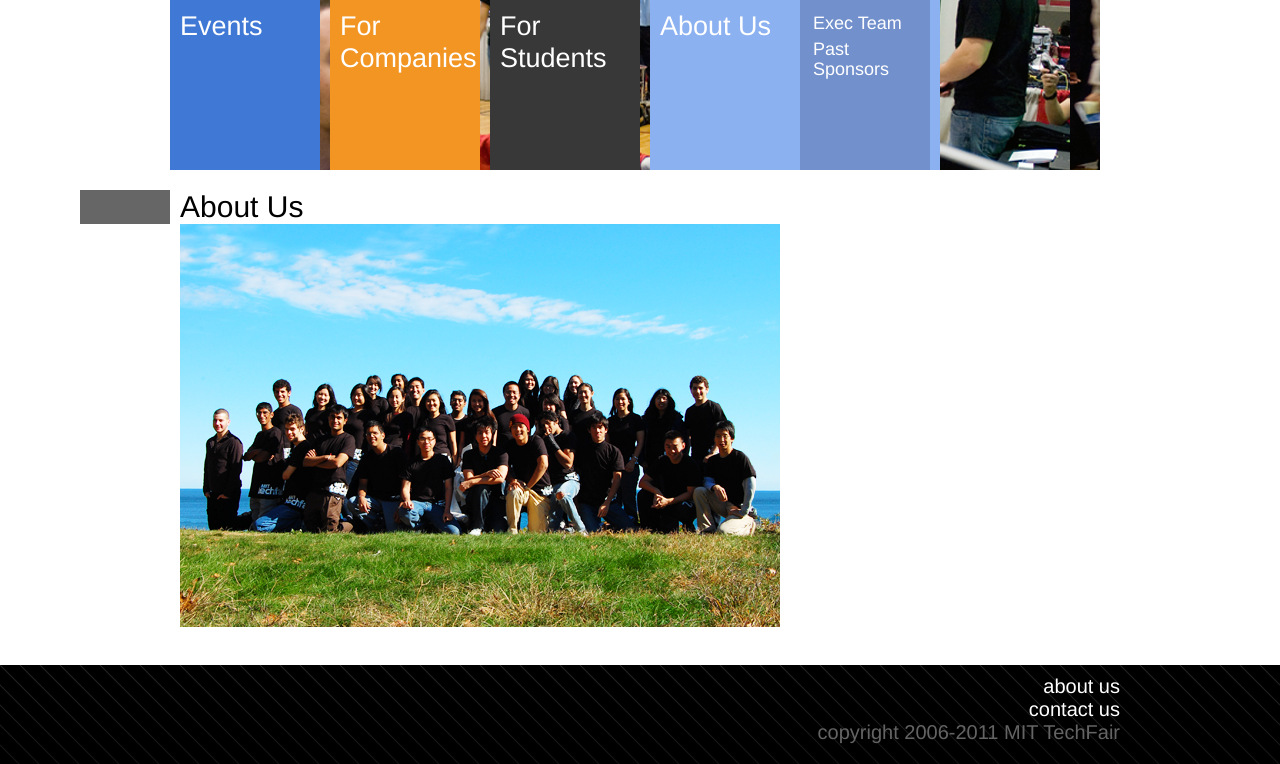
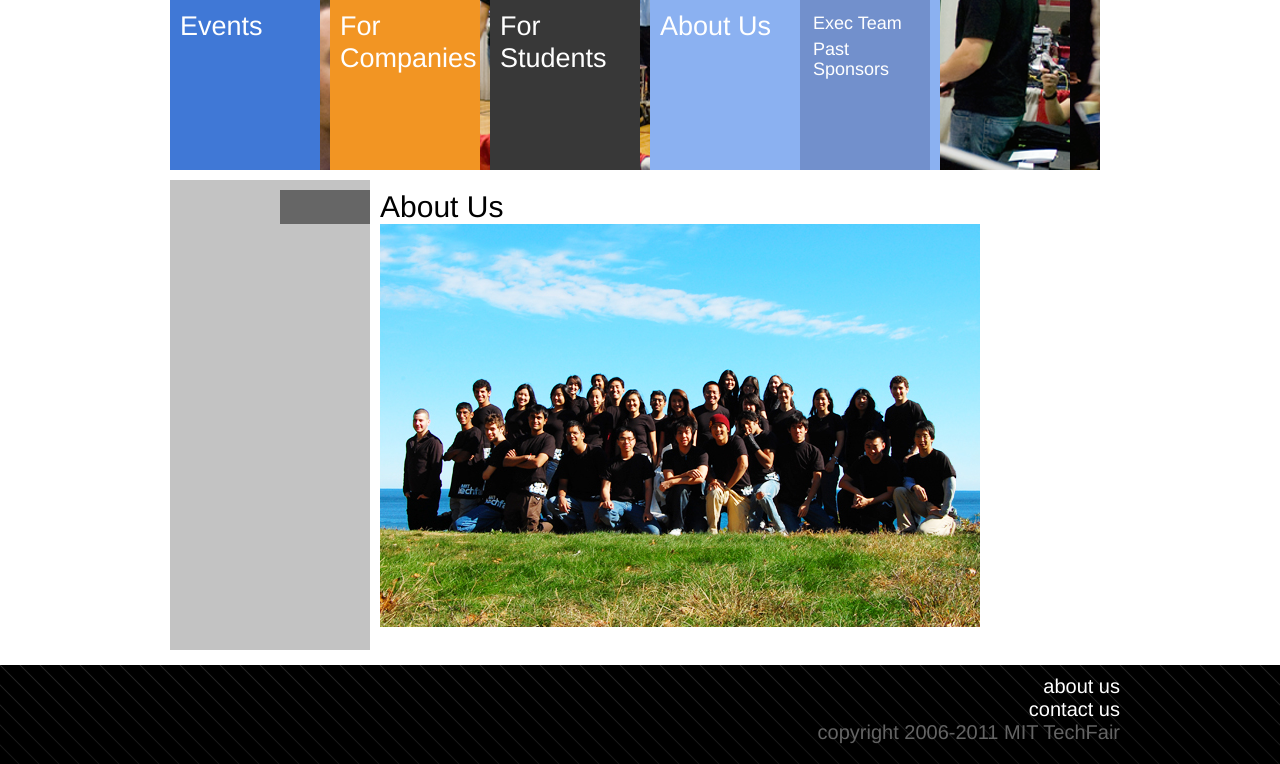
Before and after one commit to techx/techx-techfair-old, a PHP site: page /about/ in a window 1280 px wide. Shown: the part 100-864 px from the top of the page. Run offline with PHP 8.4, Linux system fonts and the light colour scheme.

Commit message:
adding left column back to #content

```diff
--- a/css/style.css
+++ b/css/style.css
@@ -221,7 +221,7 @@ body {
 }
 /* CONTENT */
 #content {
-	/*border-left: 120px solid #c3c3c3;*/
+	border-left: 200px solid #c3c3c3;
 	clear: both;
 	padding: 10px 10px 20px;
 }
```
